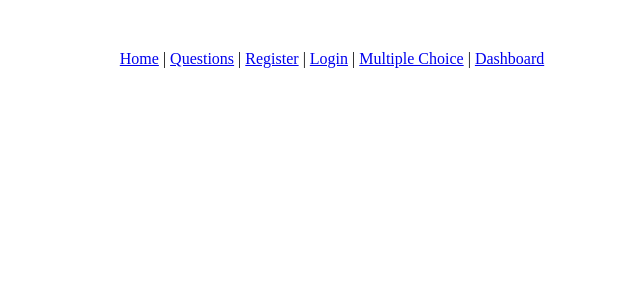
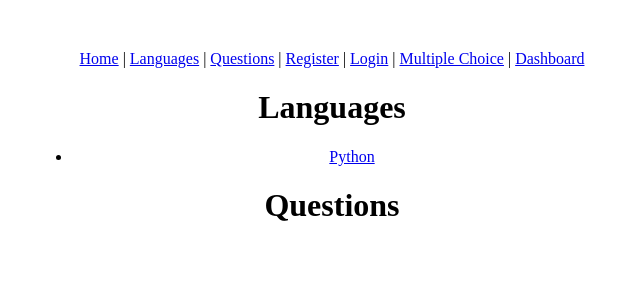
Before and after one commit to alexander-john/question-app-prototype-1, a React (Vite) app in the folder question-app/: page /languages/python/questions in a window 1280 px wide. Shown: the top 300 px of the page, without its empty margins (308-948 px from the left). Built offline with nearby package versions, Linux system fonts and the light colour scheme.

Commit message:
feat: add LanguagesPage and nested routes for language-specific content

```diff
--- a/question-app/src/components/NavigationComponent.jsx
+++ b/question-app/src/components/NavigationComponent.jsx
@@ -4,7 +4,8 @@ import { Link } from "react-router-dom";
 const NavigationComponent = () => {
     return (
         <nav>
-            <Link to="/">Home</Link> | <Link to="/questions">Questions</Link> |{" "}
+            <Link to="/">Home</Link> | <Link to="/languages">Languages</Link> |{" "}
+            <Link to="/questions">Questions</Link> |{" "}
             <Link to="/register">Register</Link> |{" "}
             <Link to="/login">Login</Link> |{" "}
             <Link to="/multiple-choice">Multiple Choice</Link> |{" "}
--- /dev/null
+++ b/question-app/src/pages/LanguagesPage.jsx
@@ -0,0 +1,20 @@
+import React from "react";
+import { Link, Outlet } from "react-router-dom";
+
+const LanguagesPage = () => {
+    return (
+        <div>
+            <h1>Languages</h1>
+            <ul>
+                <li>
+                    <Link to="python">Python</Link>
+                </li>
+                {/* Add more language links here */}
+            </ul>
+            {/* Render nested routes here */}
+            <Outlet />
+        </div>
+    );
+};
+
+export default LanguagesPage;
--- /dev/null
+++ b/question-app/src/pages/Python.jsx
@@ -0,0 +1,10 @@
+import React from "react";
+import { Outlet } from "react-router-dom";
+
+const Python = () => {
+  return (
+    <Outlet />
+  );
+};
+
+export default Python;
--- /dev/null
+++ b/question-app/src/pages/PythonQuestions.jsx
@@ -0,0 +1,11 @@
+import React from "react";
+
+const PythonQuestions = () => {
+  return (
+    <div>
+      <h1>Questions</h1>
+    </div>
+  );
+};
+
+export default PythonQuestions;
--- a/question-app/src/routes/RoutesComponent.jsx
+++ b/question-app/src/routes/RoutesComponent.jsx
@@ -6,11 +6,19 @@ import Register from "../pages/Register";
 import Login from "../pages/Login";
 import MultipleChoicePage from "../pages/MultipleChoicePage";
 import Dashboard from "../pages/Dashboard";
+import LanguagesPage from "../pages/LanguagesPage";
+import Python from "../pages/Python";
+import PythonQuestions from "../pages/PythonQuestions";
 
 const RoutesComponent = () => {
     return (
         <Routes>
             <Route path="/" element={<Home />} />
+            <Route path="/languages" element={<LanguagesPage />}>
+                <Route path="python" element={<Python />}>
+                    <Route path="questions" element={<PythonQuestions />} />
+                </Route>
+            </Route>
             <Route path="/questions" element={<QuestionPage />} />
             <Route path="/register" element={<Register />} />
             <Route path="/login" element={<Login />} />
```
Lines whose indentation alone changed are shown as unchanged.
